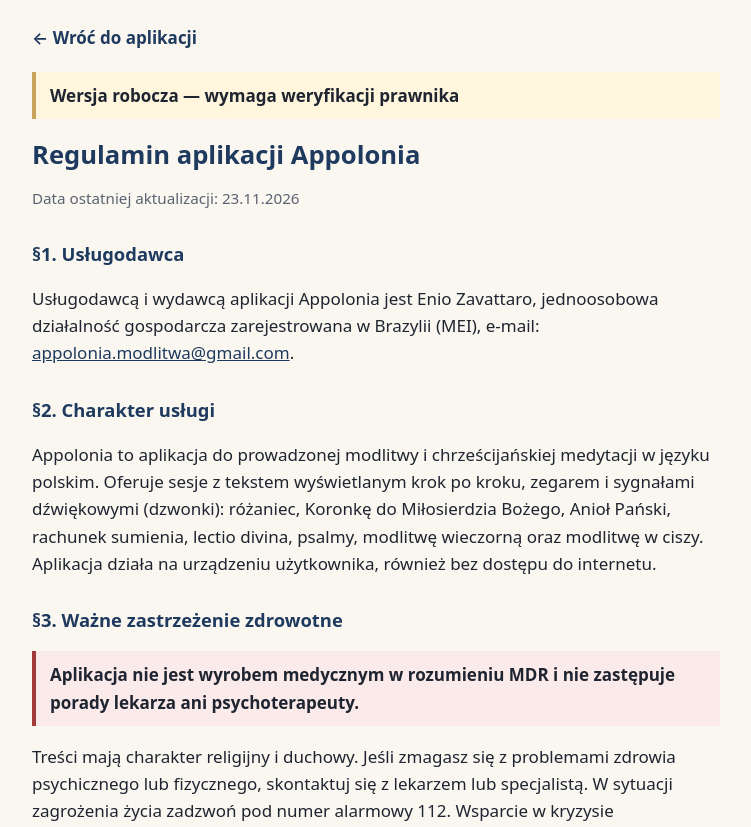
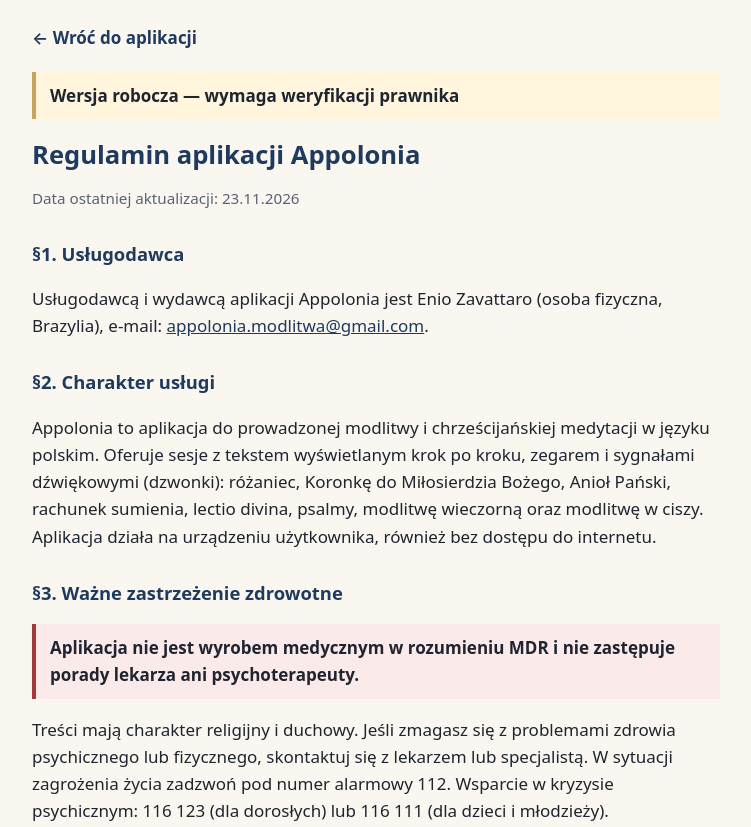
Before and after one commit to zavattaro/appolonia, a plain HTML site: page legal/terms.html in a window 1280 px wide. Shown: the top 827 px of the page, without its empty margins (264-1015 px from the left). Drawn offline with Linux system fonts and the light colour scheme.

Commit message:
Add files via upload

```diff
--- a/legal/terms.html
+++ b/legal/terms.html
@@ -32,7 +32,7 @@
   <p class="meta">Data ostatniej aktualizacji: 23.11.2026</p>
 
   <h2>§1. Usługodawca</h2>
-  <p>Usługodawcą i wydawcą aplikacji Appolonia jest Enio Zavattaro, jednoosobowa działalność gospodarcza zarejestrowana w Brazylii (MEI), e-mail: <a href="mailto:appolonia.modlitwa@gmail.com">appolonia.modlitwa@gmail.com</a>.</p>
+  <p>Usługodawcą i wydawcą aplikacji Appolonia jest Enio Zavattaro (osoba fizyczna, Brazylia), e-mail: <a href="mailto:appolonia.modlitwa@gmail.com">appolonia.modlitwa@gmail.com</a>.</p>
 
   <h2>§2. Charakter usługi</h2>
   <p>Appolonia to aplikacja do prowadzonej modlitwy i chrześcijańskiej medytacji w języku polskim. Oferuje sesje z tekstem wyświetlanym krok po kroku, zegarem i sygnałami dźwiękowymi (dzwonki): różaniec, Koronkę do Miłosierdzia Bożego, Anioł Pański, rachunek sumienia, lectio divina, psalmy, modlitwę wieczorną oraz modlitwę w ciszy. Aplikacja działa na urządzeniu użytkownika, również bez dostępu do internetu.</p>
@@ -81,7 +81,7 @@
   <p>O zmianach regulaminu poinformujemy w aplikacji z odpowiednim wyprzedzeniem. Regulamin podlega <strong>prawu polskiemu</strong>. Nie pozbawia to konsumenta ochrony przyznanej mu przez bezwzględnie obowiązujące przepisy prawa kraju jego zwykłego pobytu. Spory rozstrzyga sąd właściwy według przepisów ogólnych.</p>
 
   <h2>§13. Kontakt</h2>
-  <p>Enio Zavattaro, jednoosobowa działalność gospodarcza zarejestrowana w Brazylii (MEI), e-mail: <a href="mailto:appolonia.modlitwa@gmail.com">appolonia.modlitwa@gmail.com</a></p>
+  <p>Enio Zavattaro (osoba fizyczna, Brazylia), e-mail: <a href="mailto:appolonia.modlitwa@gmail.com">appolonia.modlitwa@gmail.com</a></p>
 
   <p><a class="back" href="../index.html#/settings">← Wróć do aplikacji</a></p>
 </main>
```
Also changed, not shown: legal/privacy.html (+2 -2 lines).
